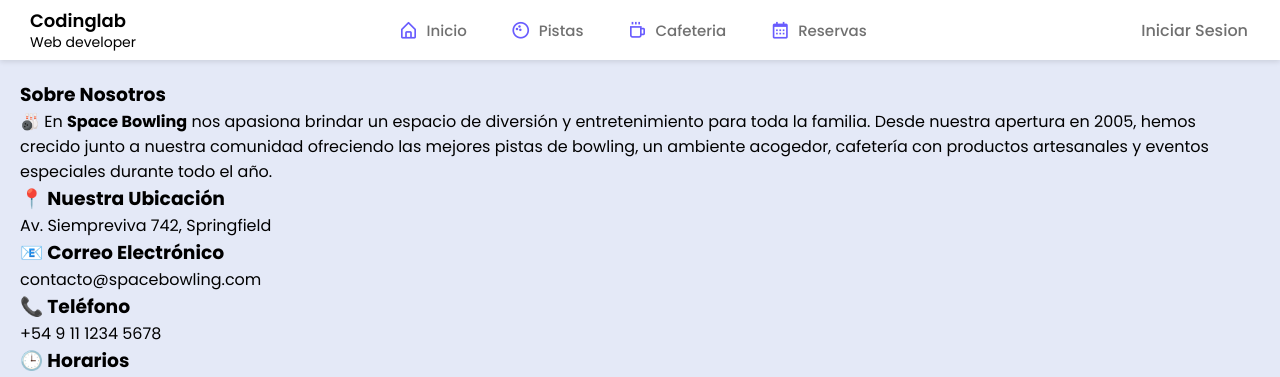
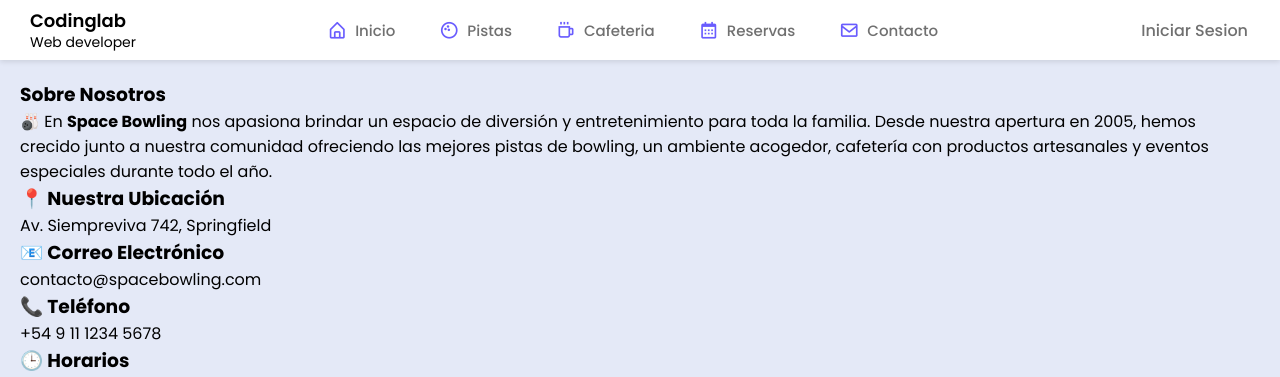
Before and after one commit to Villada-PG3/trabajo-practico-integrador-centro-bowling, a Django app: page /contacto/ in a window 1280 px wide. Shown: the top 377 px of the page. Run offline with Django 5.2, Linux system fonts and the light colour scheme.

Commit message:
Agrego contacto a navbar

```diff
--- a/bowling/bowl/templates/bowl/navbar.html
+++ b/bowling/bowl/templates/bowl/navbar.html
@@ -50,6 +50,13 @@
                         <span class="text nav-text">Reservas</span>
                     </a>
                 </li>
+                <!-- Nuevo botón de contacto -->
+                <li class="nav-link">
+                    <a href="{% url 'contacto' %}">
+                        <i class='bx bx-envelope icon'></i>
+                        <span class="text nav-text">Contacto</span>
+                    </a>
+                </li>
             </ul>
         </div>
 
@@ -72,7 +79,6 @@
                         </form>
                     </div>
                 </div>
-
             {% else %}
                 <div class="profile">
                     <div class="nav-link">
@@ -87,7 +93,6 @@
                         </div>
                     </div>
                 </div>
-
             {% endif %}
         </div>
     </nav>
@@ -100,7 +105,6 @@
     <script>
         const body = document.querySelector('body'),
               modeSwitch = document.querySelector('.mode-switch'),
-
               modeIcon = document.getElementById('mode-icon');
 
         const setTheme = (theme) => {
@@ -110,7 +114,6 @@
                 modeIcon.classList.add('bx-sun');
             } else {
                 body.classList.remove('dark');
-
                 modeIcon.classList.remove('bx-sun');
                 modeIcon.classList.add('bx-moon');
             }
```
Lines whose indentation alone changed are shown as unchanged.
